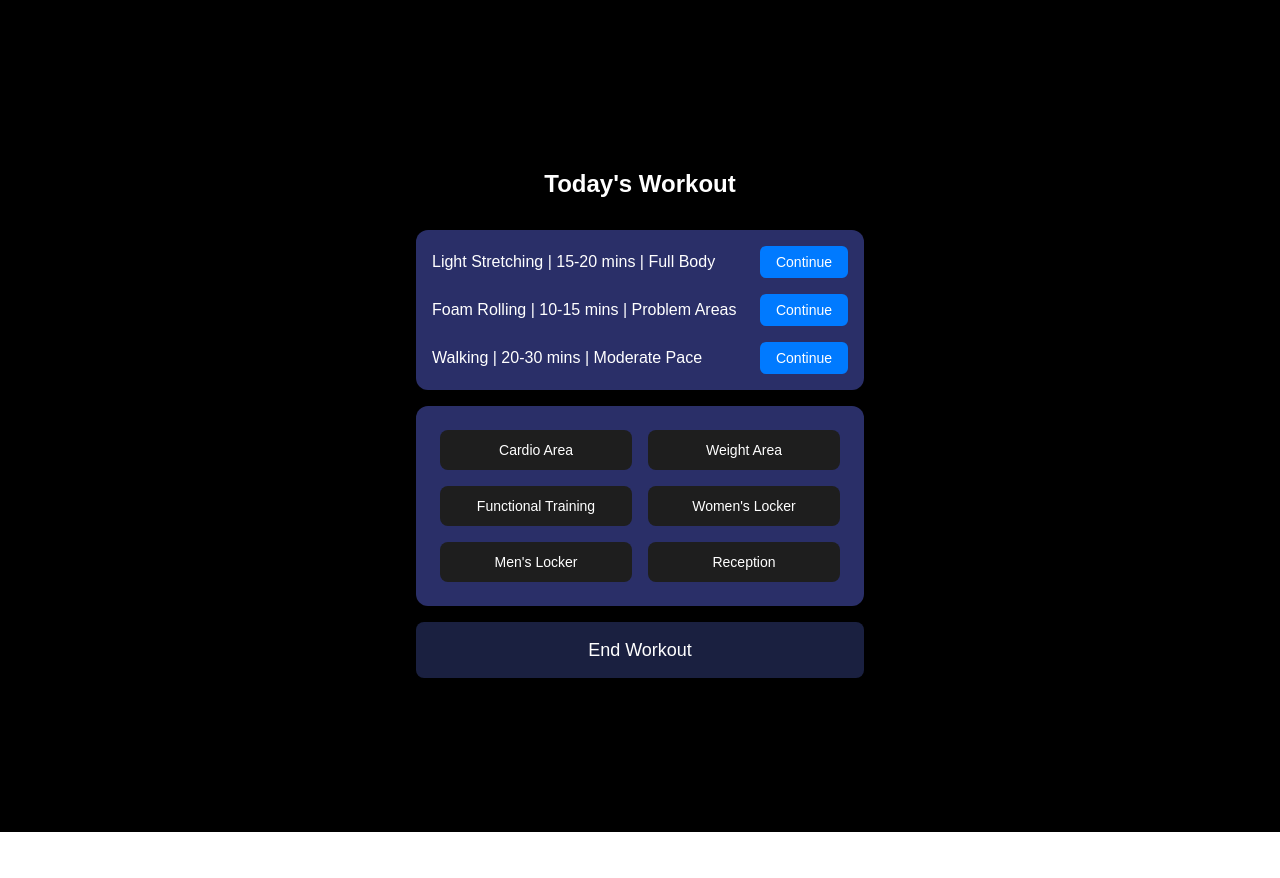
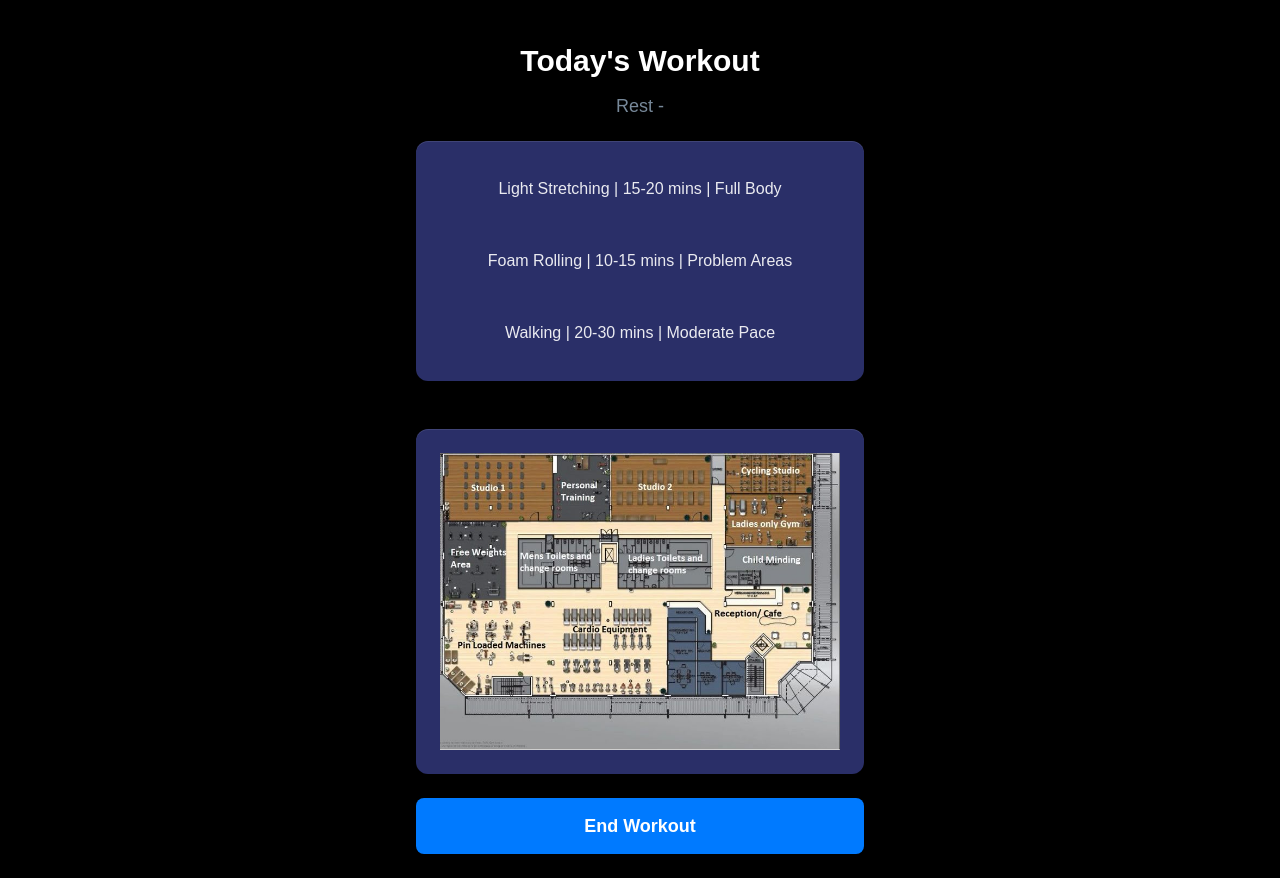
Before and after one commit to jrift/GYM-APP, a React (Create React App) app in the folder client/: page /map in a window 1280 px wide. Before the commit the page ends 832 px from the top, so only its background shows below. Built offline with nearby package versions, Linux system fonts and the light colour scheme.

Commit message:
update map for repsonsivness

```diff
--- a/client/src/GymApp/screens/GymMap/GymMap.jsx
+++ b/client/src/GymApp/screens/GymMap/GymMap.jsx
@@ -1,9 +1,11 @@
-import React, { useState } from "react";
+import React from "react";
+import { useNavigate } from "react-router-dom";
 import styles from "./GymMap.module.css";
 import { workoutData } from "../../Data/workoutData";
+import gymMapImage from "../../../images/gym-map2.jpeg"
 
 const GymMap = () => {
-  const [completedExercises, setCompletedExercises] = useState([]);
+  const navigate = useNavigate();
 
   // Get current day
   const days = [
@@ -16,56 +18,40 @@ const GymMap = () => {
     "saturday",
   ];
 
+  // have rest days just for streching
+
   const today = days[new Date().getDay()];
   const todayWorkout = workoutData[today];
 
-  const handleExerciseComplete = (exerciseIndex) => {
-    if (!completedExercises.includes(exerciseIndex)) {
-      setCompletedExercises(prev => [...prev, exerciseIndex]);
-    }
-  };
-
-  const isWorkoutComplete = completedExercises.length === todayWorkout.exercises.length;
-
   return (
     <div className={styles.screen}>
-      <div className={styles.workoutContainer}>
-        <h1 className={styles.title}>Today's Workout</h1>
-
-        <div className={styles.exerciseList}>
+      <div className={styles.contentContainer}>
+        <div className={styles.headerSection}>
+          <h1 className={styles.h1}>Today's Workout</h1>
+          <p className={styles.workoutType}>
+            {todayWorkout.type} - {todayWorkout.focus}
+          </p>
+          <div className={styles.workoutDetails}>
             {todayWorkout.exercises.map((exercise, index) => (
-            <div key={index} className={styles.exerciseItem}>
-              <div className={styles.exerciseDetails}>
-                <span className={styles.exerciseName}>
+              <p key={index}>
                 {exercise.name} | {exercise.reps} | {exercise.sets}
-                </span>
-                <button
-                  className={styles.continueButton}
-                  onClick={() => handleExerciseComplete(index)}
-                  disabled={completedExercises.includes(index)}
-                >
-                  Continue
-                </button>
+              </p>
+            ))}
           </div>
         </div>
-          ))}
-        </div>
 
+        <div className={styles.buttonContainer}>
           <div className={styles.gymMap}>
-          <div className={styles.mapItem}>Cardio Area</div>
-          <div className={styles.mapItem}>Weight Area</div>
-          <div className={styles.mapItem}>Functional Training</div>
-          <div className={styles.mapItem}>Women's Locker</div>
-          <div className={styles.mapItem}>Men's Locker</div>
-          <div className={styles.mapItem}>Reception</div>
+          <img src={gymMapImage} alt="Gym floor plan" />
           </div>
 
           <button
-          className={`${styles.endWorkoutButton} ${isWorkoutComplete ? styles.active : ''}`}
-          disabled={!isWorkoutComplete}
+            className={styles.continueButton}
+            onClick={() => navigate("/")}
           >
             End Workout
           </button>
+        </div>
       </div>
     </div>
   );
--- a/client/src/GymApp/screens/GymMap/GymMap.module.css
+++ b/client/src/GymApp/screens/GymMap/GymMap.module.css
@@ -2,102 +2,117 @@
   min-height: 100vh;
   background-color: #000000;
   color: #FFFFFF;
+  padding: 24px;
   display: flex;
-  justify-content: center;
-  align-items: center;
-  padding: 16px;
+  flex-direction: column;
 }
 
-.workoutContainer {
+.contentContainer {
+  flex: 1;
+  display: flex;
+  flex-direction: column;
+  align-items: center;
+  justify-content: center;
+  gap: 48px;
+}
+
+.headerSection {
+  text-align: center;
+  max-width: 448px;
+  width: 100%;
+}
+
+.h1 {
+  font-size: 1.875rem;
+  font-weight: 700;
+  text-align: center;
+  margin-bottom: 8px;
+}
+
+.workoutType {
+  color: #778899;
+  font-size: 1.125rem;
+  margin-bottom: 24px;
+}
+
+.workoutDetails {
+  background-color: #2A2F68;
+  padding: 20px;
+  border-radius: 12px;
+  display: flex;
+  flex-direction: column;
+  gap: 16px;
+  box-shadow: 0 4px 6px rgba(0, 0, 0, 0.3),
+              0 1px 3px rgba(0, 0, 0, 0.2),
+              inset 0 1px rgba(255, 255, 255, 0.1);
+}
+
+.workoutDetails p {
+  color: rgba(255, 255, 255, 0.9);
+  font-size: 1rem;
+  line-height: 1.5;
+}
+
+.buttonContainer {
   width: 100%;
   max-width: 448px;
   display: flex;
   flex-direction: column;
-  gap: 16px;
-}
-
-.title {
-  text-align: center;
-  font-size: 1.5rem;
-  font-weight: bold;
-}
-
-.exerciseList {
-  background-color: #2A2F68;
-  border-radius: 12px;
-  padding: 16px;
-}
-
-.exerciseItem {
-  margin-bottom: 16px;
-}
-
-.exerciseItem:last-child {
-  margin-bottom: 0;
-}
-
-.exerciseDetails {
-  display: flex;
-  justify-content: space-between;
-  align-items: center;
-}
-
-.exerciseName {
-  font-size: 1rem;
-  color: #FFFFFF;
-}
-
-.continueButton {
-  background-color: #007AFF;
-  color: #FFFFFF;
-  border: none;
-  border-radius: 6px;
-  padding: 8px 16px;
-  font-size: 0.875rem;
-  cursor: pointer;
-}
-
-.continueButton:disabled {
-  background-color: #1A2040;
-  color: rgba(255, 255, 255, 0.5);
-  cursor: not-allowed;
+  gap: 24px;
 }
 
 .gymMap {
   background-color: #2A2F68;
+  padding: 24px;
   border-radius: 12px;
-  padding: 24px;
-  display: grid;
-  grid-template-columns: repeat(2, 1fr);
-  gap: 16px;
+  min-height: 200px;
+  display: flex;
+  align-items: center;
+  justify-content: center;
+  box-shadow: 0 4px 6px rgba(0, 0, 0, 0.3),
+              0 1px 3px rgba(0, 0, 0, 0.2),
+              inset 0 1px rgba(255, 255, 255, 0.1);
 }
 
-.mapItem {
-  background-color: #1E1E1E;
-  color: #FFFFFF;
-  padding: 12px;
-  border-radius: 8px;
-  text-align: center;
-  font-size: 0.875rem;
-}
-
-.endWorkoutButton {
+.continueButton {
   width: 100%;
   height: 56px;
-  background-color: #1A2040;
+  background-color: #007AFF;
   color: #FFFFFF;
   border: none;
   border-radius: 8px;
   font-size: 1.125rem;
-  cursor: not-allowed;
+  font-weight: 600;
+  cursor: pointer;
   transition: background-color 0.2s;
+  box-shadow: 0 4px 6px rgba(0, 0, 0, 0.2);
 }
 
-.endWorkoutButton.active {
-  background-color: #007AFF;
-  cursor: pointer;
+.continueButton:hover {
+  background-color: #0066cc;
+  transform: translateY(-1px);
+  box-shadow: 0 6px 8px rgba(0, 0, 0, 0.3);
 }
 
-.endWorkoutButton.active:hover {
-  background-color: #0066cc;
+
+
+.gymMap img {
+  max-width: 100%; /* Makes image responsive */
+  height: auto; /* Maintains aspect ratio */
+  object-fit: contain; /* Ensures the entire image is visible */
+  display: block; /* Removes bottom spacing that can occur with inline elements */
+  margin: 0 auto; /* Centers the image horizontally */
 }
+
+/* Media queries for different screen sizes */
+@media (max-width: 768px) {
+  .gymMap {
+    padding: 16px; /* Smaller padding on smaller screens */
+  }
+}
+
+@media (max-width: 480px) {
+  .gymMap {
+    padding: 12px; /* Even smaller padding on mobile */
+  }
+}
```
Also changed, not shown: client/src/images/gym-map2.jpeg (added). Lines whose indentation alone changed are shown as unchanged.
